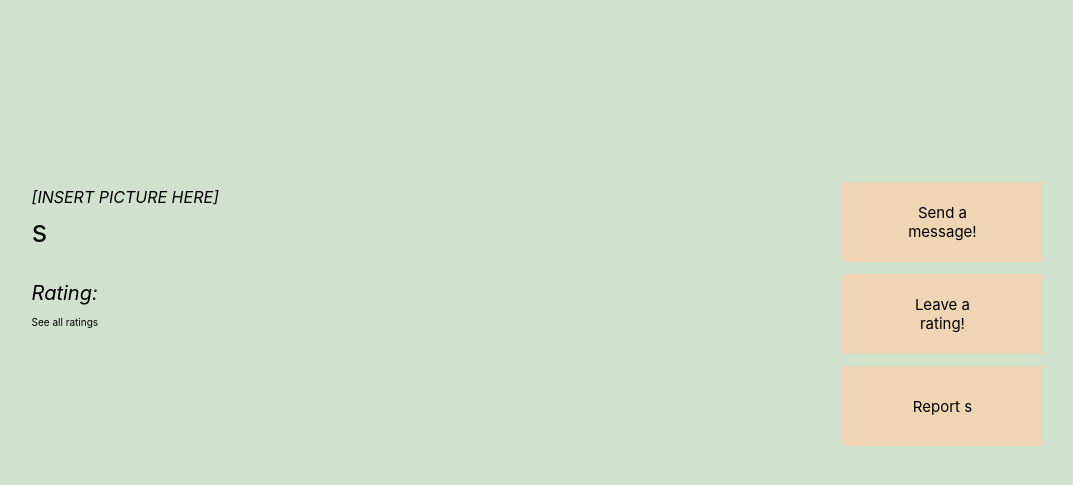
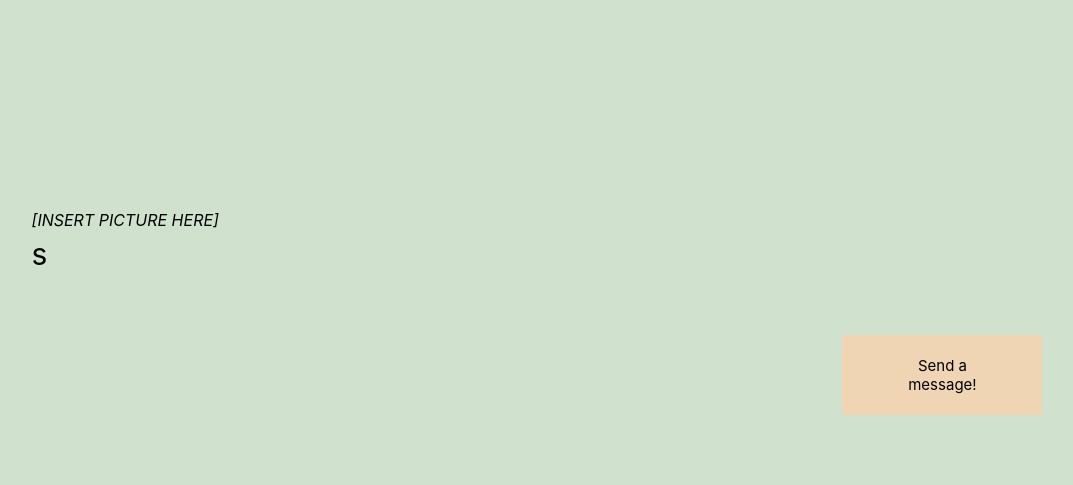
Before and after one commit to odc19/ReUse, a Flask app: a page that uses templates/other_user_profile.html in a window 1280 px wide. Shown: the part 52-537 px from the top of the page, without its empty margins (88-1161 px from the left). Run offline with Flask 2, Linux system fonts and the light colour scheme; some libraries are stand-ins or nearby versions.

Commit message:
Commented unused ratings buttons in profile

```diff
--- a/templates/other_user_profile.html
+++ b/templates/other_user_profile.html
@@ -36,12 +36,12 @@
     <br>
     <p style="color:black;font-size:30px;"> {{ owner }} </p>
     <br>
-    <p style="color:black;font-size:20px;">
-        <i> Rating: </i>
-    </p>
-    <a href="{{ url_for('see_all_ratings', user=owner) }}" style="color: black;font-size:10px;">
-        See all ratings
-    </a>
+<!--    <p style="color:black;font-size:20px;">-->
+<!--        <i> Rating: </i>-->
+<!--    </p>-->
+<!--    <a href="{{ url_for('see_all_ratings', user=owner) }}" style="color: black;font-size:10px;">-->
+<!--        See all ratings-->
+<!--    </a>-->
     </p>
     <br>
     <br>
@@ -58,12 +58,12 @@
     <form action="{{ url_for('send_message', user=owner) }}">
         <button class="button2" type="submit" style="margin-right: 30px;"> Send a message!</button>
     </form>
-    <form action="{{ url_for('user_rating', user=owner) }}">
-        <button class="button2" type="submit" style="margin-right: 30px;"> Leave a rating!</button>
-    </form>
-    <form action="{{ url_for('report_user', user=owner) }}">
-        <button class="button2" type="submit" style="margin-right: 30px;"> Report {{ owner }}</button>
-    </form>
+<!--    <form action="{{ url_for('user_rating', user=owner) }}">-->
+<!--        <button class="button2" type="submit" style="margin-right: 30px;"> Leave a rating!</button>-->
+<!--    </form>-->
+<!--    <form action="{{ url_for('report_user', user=owner) }}">-->
+<!--        <button class="button2" type="submit" style="margin-right: 30px;"> Report {{ owner }}</button>-->
+<!--    </form>-->
     <br>
     <br>
     <br>
```
